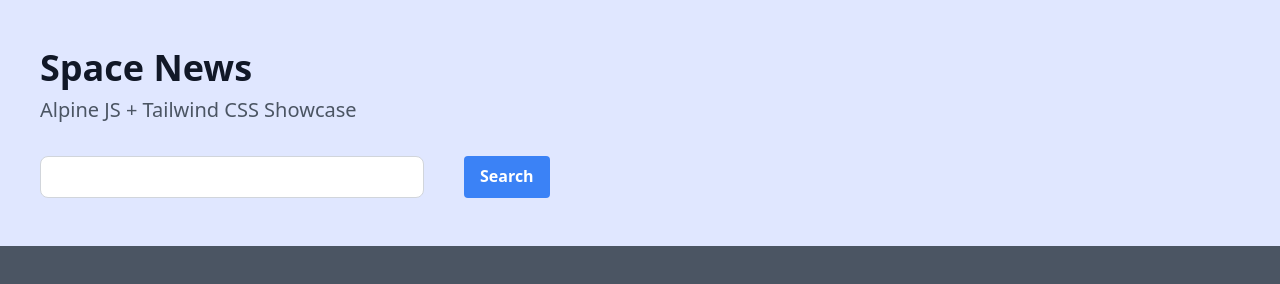
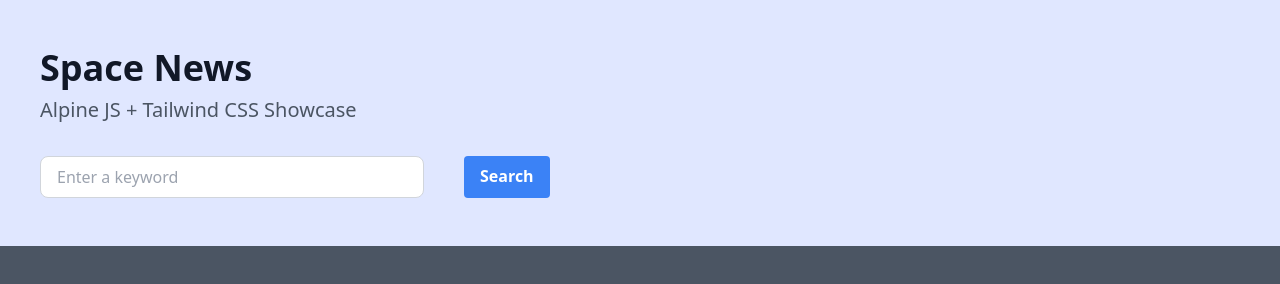
Before and after one commit to ronfarko/alpine-tailwind, a plain HTML site: page index.html in a window 1280 px wide. Drawn offline with nearby package versions, Linux system fonts and the light colour scheme; no server answers.

Commit message:
Added input placeholder text

```diff
--- a/index.html
+++ b/index.html
@@ -19,7 +19,7 @@
             <h2 class="mb-2 text-xl font-medium text-gray-600">Alpine JS + Tailwind CSS Showcase</h2>
 
             <div class="flex flex-wrap my-8">
-                <input type="text" name="keyword" x-model="keyword"
+                <input type="text" name="keyword" x-model="keyword" placeholder="Enter a keyword"
                     class="px-4 py-2 mr-10 leading-normal bg-white border border-gray-300 rounded-lg appearance-none w-60 md:w-96 focus:outline-none focus:shadow-outline">
                 <button type="submit" @click="fetchArticles()"
                     class="flex px-4 py-2 font-bold text-white bg-blue-500 rounded hover:bg-blue-700"
```
